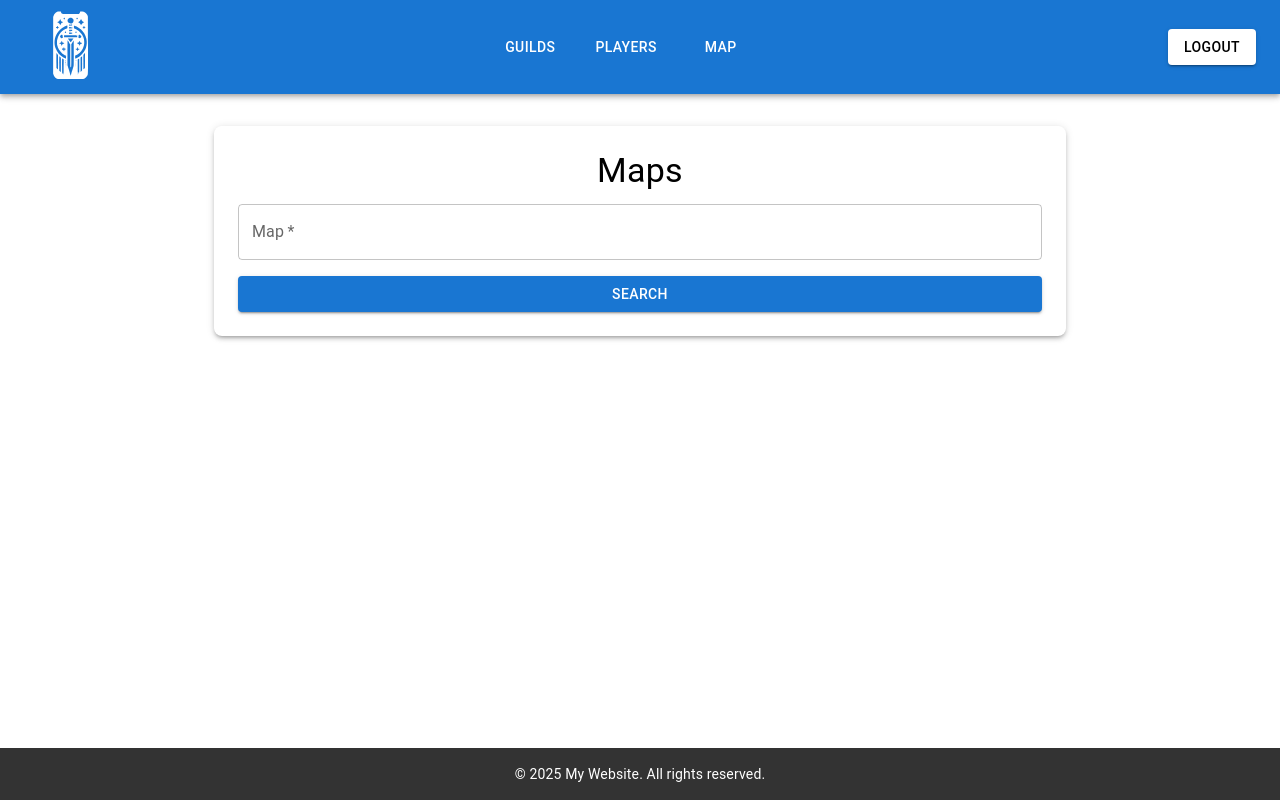
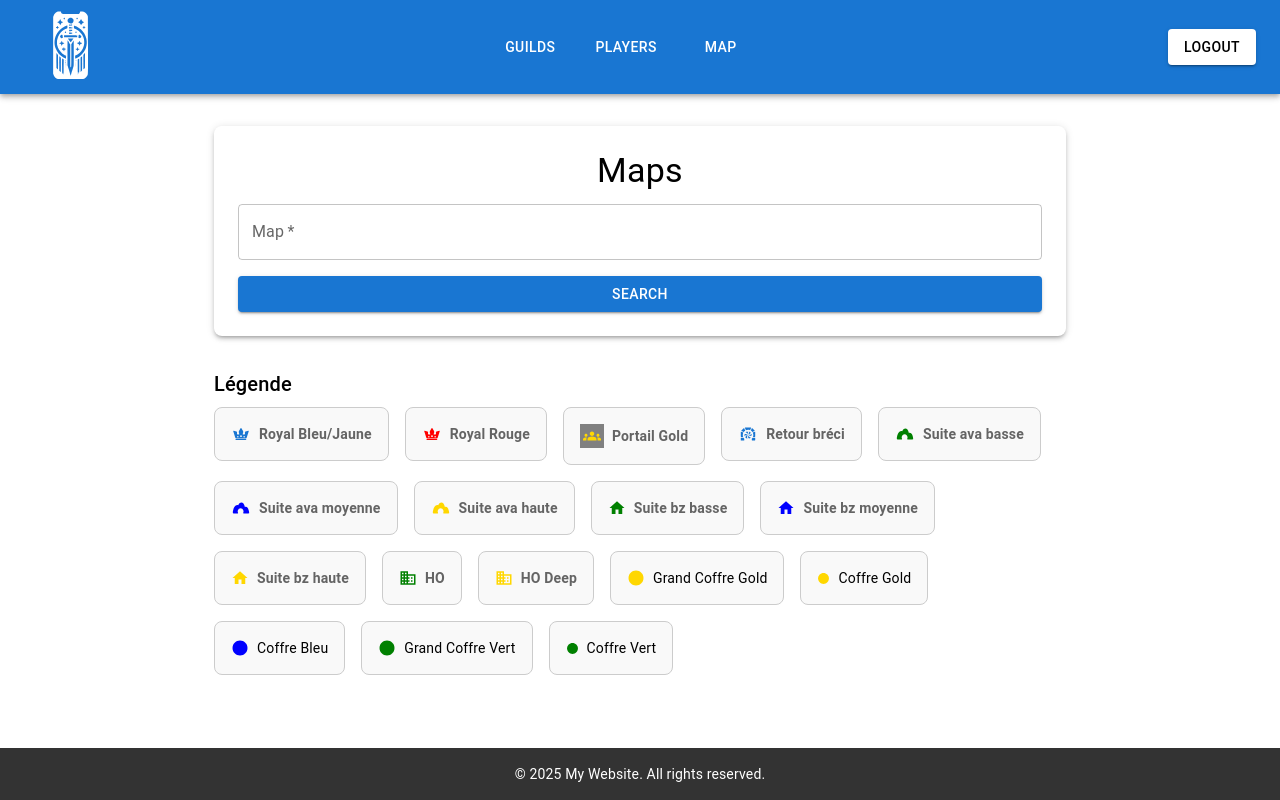
Before and after one commit to Perfweb-net/albion-helper, a React (Create React App) app in the folder front/: page /map in a window 1280 px wide. Built offline with nearby package versions, Linux system fonts and the light colour scheme; sample sign-in values are in the browser's storage.

Commit message:
feat(front): refonte du header et améliorations de la page carte

```diff
--- a/front/src/pages/Map.jsx
+++ b/front/src/pages/Map.jsx
@@ -36,31 +36,50 @@ const Map = () => {
     }, [baseSearch]);
 
     const chestTypes = useMemo(() => ({
-        "Big Avalonian Chest": {color: "gold", fontSize: "large"},
-        "Avalonian Chest": {color: "gold", fontSize: "small"},
-        "Big Group Chest": {color: "blue", fontSize: "large"},
-        "Big Solo Chest": {color: "green", fontSize: "large"},
-        "Solo Chest": {color: "green", fontSize: "small"}
+        "Big Avalonian Chest": {color: "gold", fontSize: "large", info: "Grand Coffre Gold"},
+        "Avalonian Chest": {color: "gold", fontSize: "small", info: "Coffre Gold"},
+        "Big Group Chest": {color: "blue", fontSize: "large", info: "Coffre Bleu"},
+        "Big Solo Chest": {color: "green", fontSize: "large", info: "Grand Coffre Vert"},
+        "Solo Chest": {color: "green", fontSize: "small", info: "Coffre Vert"}
     }), []);
 
     const mapTypes = useMemo(() => ({
-        "TUNNEL_ROYAL": <Crown/>,
-        "TUNNEL_ROYAL_RED": <Crown color="red"/>,
+        "TUNNEL_ROYAL":{icon:<Crown/>, info:"Royal Bleu/Jaune"},
+        "TUNNEL_ROYAL_RED": {icon:<Crown color="red"/>, info:"Royal Rouge"},
 
-        "TUNNEL_DEEP_RAID": <GroupsIcon sx={{color: "gold", fontSize: "large", background: "grey", padding: "3px"}}/>,
-        "TUNNEL_DEEP": <Portal/>,
+        "TUNNEL_DEEP_RAID": {icon:<GroupsIcon sx={{color: "gold", fontSize: "large", background: "grey", padding: "3px"}}/>, info:"Portail Gold"},
+        "TUNNEL_DEEP": {icon:<Portal/>, info:"Retour bréci"},
 
-        "TUNNEL_LOW": <Tunnel color="grey" width={20} height={20}/>,
-        "TUNNEL_MEDIUM": <Tunnel color="blue" width={20} height={20}/>,
-        "TUNNEL_HIGH": <Tunnel color="gold" width={20} height={20}/>,
+        "TUNNEL_LOW": {icon:<Tunnel color="green" width={20} height={20}/>, info:"Suite ava basse"},
+        "TUNNEL_MEDIUM": {icon:<Tunnel color="blue" width={20} height={20}/>, info:"Suite ava moyenne"},
+        "TUNNEL_HIGH": {icon:<Tunnel color="gold" width={20} height={20}/>, info:"Suite ava haute"},
 
-        "TUNNEL_BLACK_HIGH": <HomeIcon sx={{color: "grey", fontSize: "large"}}/>,
-        "TUNNEL_BLACK_MEDIUM": <HomeIcon sx={{color: "blue", fontSize: "large"}}/>,
-        "TUNNEL_BLACK_LOW": <HomeIcon sx={{color: "gold", fontSize: "large"}}/>,
+        "TUNNEL_BLACK_LOW": {icon:<HomeIcon sx={{color: "green", fontSize: "large"}}/>, info:"Suite bz basse"},
+        "TUNNEL_BLACK_MEDIUM": {icon:<HomeIcon sx={{color: "blue", fontSize: "large"}}/>, info:"Suite bz moyenne"},
+        "TUNNEL_BLACK_HIGH": {icon:<HomeIcon sx={{color: "gold", fontSize: "large"}}/>, info:"Suite bz haute"},
 
-        "TUNNEL_HIDEOUT": <DomainIcon sx={{color: "green", fontSize: "large"}}/>,
-        "TUNNEL_HIDEOUT_DEEP": <DomainIcon sx={{color: "gold", fontSize: "large"}}/>,
+        "TUNNEL_HIDEOUT": {icon:<DomainIcon sx={{color: "green", fontSize: "large"}}/>, info:"HO"},
+        "TUNNEL_HIDEOUT_DEEP": {icon:<DomainIcon sx={{color: "gold", fontSize: "large"}}/>, info:"HO Deep"},
     }), []);
+
+    const filteredMapTypes = useMemo(() => {
+        if (mapsFitered.length === 0) return mapTypes; // Si aucun filtre, on affiche tout
+        const usedTypes = new Set(mapsFitered.map(map => map.type));
+        return Object.fromEntries(Object.entries(mapTypes).filter(([type]) => usedTypes.has(type)));
+    }, [mapsFitered, mapTypes]);
+
+    const filteredChestTypes = useMemo(() => {
+        if (mapsFitered.length === 0) return chestTypes; // Si aucun filtre, on affiche tout
+        const usedChests = new Set();
+        mapsFitered.forEach(map => {
+            map.zoneInfo.markers.forEach(marker => {
+                if (chestTypes[marker.name]) {
+                    usedChests.add(marker.name);
+                }
+            });
+        });
+        return Object.fromEntries(Object.entries(chestTypes).filter(([type]) => usedChests.has(type)));
+    }, [mapsFitered, chestTypes]);
 
     const handleChange = (e) => {
         setSearch(e.target.value)
@@ -183,7 +202,7 @@ const Map = () => {
                                                     alignItems: "center",
                                                     gap: 1
                                                 }}>
-                                                    {mapTypes[map.type]}
+                                                    {mapTypes[map.type].icon}
                                                     <Typography variant="body2" color="textSecondary"
                                                                 sx={{fontWeight: 'bold'}}>
                                                         {map.name}
@@ -220,6 +239,56 @@ const Map = () => {
                         </Box>
                     )}
                 </Box>
+
+                <Box sx={{ marginTop: 4, width: "100%" }}>
+                    <Typography variant="h6" gutterBottom>
+                        Légende
+                    </Typography>
+
+                    <Grid2 container spacing={2}>
+                        {/* Affichage des types de tunnels */}
+                        {Object.entries(filteredMapTypes).map(([type, { icon, info }]) => (
+                            <Grid2 xs={6} sm={4} md={2} key={type}>
+                                <Box
+                                    sx={{
+                                        padding: 2,
+                                        border: "1px solid #ccc",
+                                        borderRadius: 2,
+                                        textAlign: "center",
+                                        display: "flex",
+                                        alignItems: "center",
+                                        justifyContent: "center",
+                                        backgroundColor: "#f9f9f9",
+                                        '&:hover': { backgroundColor: "#e0e0e0" }
+                                    }}
+                                >
+                                    {icon} <Typography variant="body2" color="textSecondary" sx={{ fontWeight: "bold", marginLeft: 1 }}>{info}</Typography>
+                                </Box>
+                            </Grid2>
+                        ))}
+
+                        {/* Affichage des types de coffres */}
+                        {Object.entries(filteredChestTypes).map(([type, { color, fontSize, info }]) => (
+                            <Grid2 xs={6} sm={4} md={2} key={type}>
+                                <Box
+                                    sx={{
+                                        padding: 2,
+                                        border: "1px solid #ccc",
+                                        borderRadius: 2,
+                                        textAlign: "center",
+                                        display: "flex",
+                                        alignItems: "center",
+                                        justifyContent: "center",
+                                        backgroundColor: "#f9f9f9",
+                                        '&:hover': { backgroundColor: "#e0e0e0" }
+                                    }}
+                                >
+                                    <CircleIcon sx={{ color, fontSize }} />  <Typography variant="body2" sx={{ ml: 1 }}>{info}</Typography>
+                                </Box>
+                            </Grid2>
+                        ))}
+                    </Grid2>
+                </Box>
             </Container>
         </>
     );
```
Also changed, not shown: front/src/layout/Header.jsx (+106 -26 lines), 7 other files (tests, documents, lock files or other folders).
